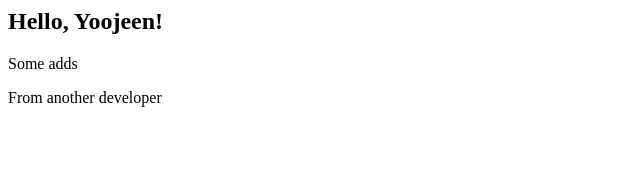
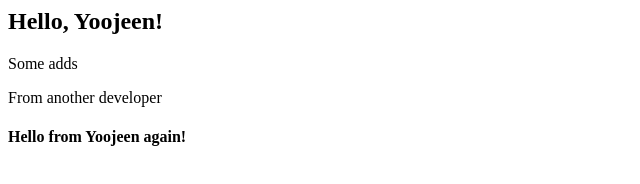
Before and after one commit to clockworkyYoojeen/testremote, a plain HTML site: page index.html in a window 1280 px wide. Shown: the whole page, without its empty margins (0-640 px from the left). Drawn offline with Linux system fonts and the light colour scheme.

Commit message:
From initial repo

```diff
--- a/index.html
+++ b/index.html
@@ -1,3 +1,4 @@
 <h2>Hello, Yoojeen!</h2>
 <p>Some adds</p>
 <p>From another developer</p>
+<h4>Hello from Yoojeen again!</h4>
```
